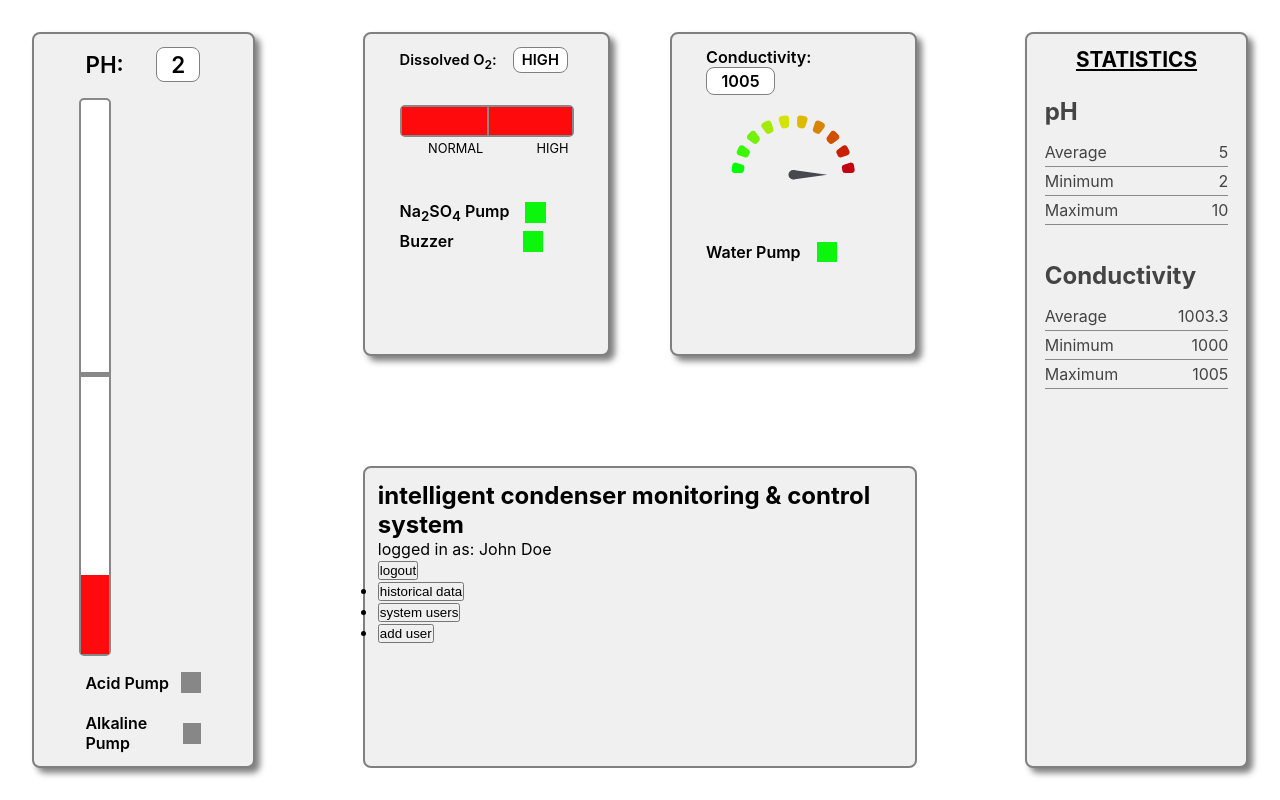
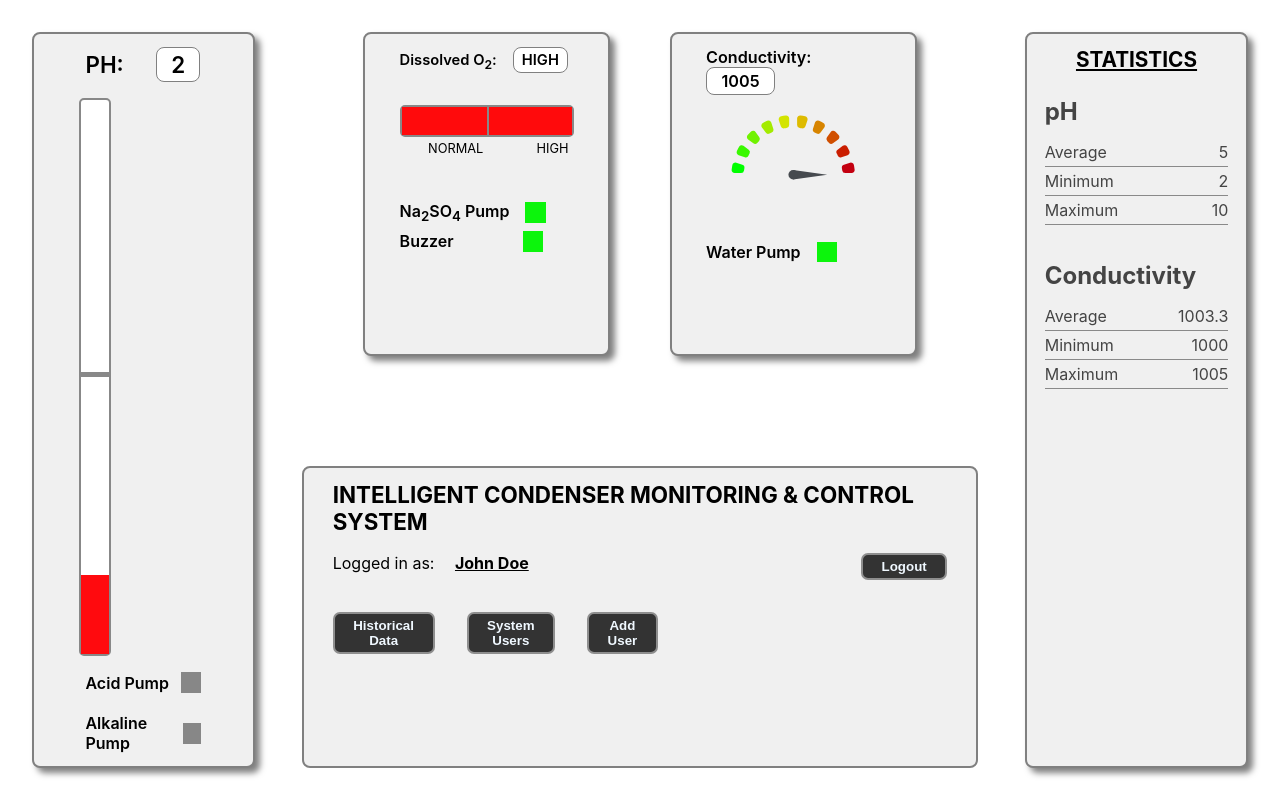
Before and after one commit to iamndlovu/intelligence-condensor-tube-monitoring-control-system, a React (Create React App) app in the folder dashboard/: page / in a window 1280 px wide. Built offline with nearby package versions, Linux system fonts and the light colour scheme.

Commit message:
extra info component

```diff
--- a/dashboard/src/App.js
+++ b/dashboard/src/App.js
@@ -1,9 +1,31 @@
+import { useEffect, useState } from 'react';
 import Dashboard from './components/Dashboard';
 
+const dbuser = {
+  fullName: 'John Doe',
+  email: 'john@example.mail',
+  password: '12345',
+};
+
 const App = () => {
+  const [user, setUser] = useState(null);
+
+  const logoutHandler = () => {
+    localStorage.removeItem('intelligent-condenser-monitoring-system-user');
+    setUser(null);
+  };
+
+  useEffect(() => {
+    setUser(dbuser);
+  }, []);
+
   return (
     <div className='App'>
-      <Dashboard />
+      {user ? (
+        <Dashboard user={user} logoutHandler={logoutHandler} />
+      ) : (
+        'logged out'
+      )}
     </div>
   );
 };
--- a/dashboard/src/components/Dashboard/Dashboard.module.scss
+++ b/dashboard/src/components/Dashboard/Dashboard.module.scss
@@ -35,7 +35,7 @@
       }
 
       &.extra {
-        grid-column: 28 / 74;
+        grid-column: 23 / 79;
         grid-row: 60 / -1;
         box-shadow: none;
       }
--- a/dashboard/src/components/Dashboard/index.js
+++ b/dashboard/src/components/Dashboard/index.js
@@ -5,6 +5,7 @@ import styles from './Dashboard.module.scss';
 import ConductivityContainer from '../ConductivityContainer';
 import DissolvedContainer from '../DissolvedContainer';
 import Statistics from '../Statistics';
+import ExtraInfo from '../Extra';
 
 const data = [
   {
@@ -27,7 +28,7 @@ const data = [
   },
 ];
 
-const Dashboard = () => {
+const Dashboard = ({ user, logoutHandler }) => {
   const { _id } = data[0]
     ? data[0]
     : {
@@ -118,28 +119,7 @@ const Dashboard = () => {
         </section>
 
         <section className={`${styles.sectionContainer} ${styles.extra}`}>
-          <header>
-            <h1>intelligent condenser monitoring & control system</h1>
-            <p>logged in as: John Doe</p>
-            <p>
-              <button>logout</button>
-            </p>
-          </header>
-          <menu>
-            <nav>
-              <ul>
-                <li>
-                  <button>historical data</button>
-                </li>
-                <li>
-                  <button>system users</button>
-                </li>
-                <li>
-                  <button>add user</button>
-                </li>
-              </ul>
-            </nav>
-          </menu>
+          <ExtraInfo user={user} logoutHandler={logoutHandler} />
         </section>
 
         <section className={`${styles.sectionContainer} ${styles.stats}`}>
--- /dev/null
+++ b/dashboard/src/components/Extra/Extra.module.scss
@@ -0,0 +1,73 @@
+.Extra {
+  width: 100%;
+  height: 100%;
+  display: flex;
+  flex-direction: column;
+  align-items: center;
+
+  button {
+    cursor: pointer;
+    text-transform: capitalize;
+    font-weight: 600;
+    background-color: #333;
+    color: aliceblue;
+    border: 2px solid #8e8e8e;
+    border-radius: 7px;
+    padding: 0.25rem 1.16rem;
+    margin: 0;
+    transition: all 0.5s ease-out;
+
+    &:hover {
+      background-color: #fff;
+      color: #444;
+      padding: 0.1rem 1.01rem;
+      margin: 0.15rem;
+    }
+  }
+
+  & > header,
+  & > menu {
+    width: 95%;
+  }
+
+  header {
+    margin-bottom: 2rem;
+    flex-basis: content;
+
+    & > h1 {
+      text-transform: uppercase;
+      font-size: 1.4rem;
+      margin-bottom: 1.1rem;
+    }
+
+    & > p {
+      display: flex;
+      justify-content: space-between;
+
+      & > div > span {
+        text-transform: capitalize;
+        text-decoration: underline;
+        display: inline-block;
+        font-weight: 700;
+        margin-left: 1rem;
+      }
+    }
+  }
+
+  menu {
+    flex-grow: 0;
+    height: 6rem;
+    nav,
+    ul {
+      height: 100%;
+    }
+    ul {
+      list-style: none;
+      display: grid;
+      grid-template-columns: repeat(6, 1fr);
+      grid-template-rows: repeat(2, 1fr);
+      column-gap: 2rem;
+      row-gap: 1rem;
+    }
+  }
+}
--- /dev/null
+++ b/dashboard/src/components/Extra/index.js
@@ -0,0 +1,39 @@
+import React from 'react';
+
+import styles from './Extra.module.scss';
+
+const ExtraInfo = ({ user, logoutHandler }) => {
+  const { fullName } = user;
+  return (
+    <article className={styles.Extra}>
+      <header>
+        <h1>intelligent condenser monitoring & control system</h1>
+        <p>
+          <div>
+            Logged in as: <span>{fullName.toLowerCase()}</span>
+          </div>
+          <div>
+            <button onClick={() => logoutHandler()}>logout</button>
+          </div>
+        </p>
+      </header>
+      <menu>
+        <nav>
+          <ul>
+            <li>
+              <button>historical data</button>
+            </li>
+            <li>
+              <button>system users</button>
+            </li>
+            <li>
+              <button>add user</button>
+            </li>
+          </ul>
+        </nav>
+      </menu>
+    </article>
+  );
+};
+
+export default ExtraInfo;
```
